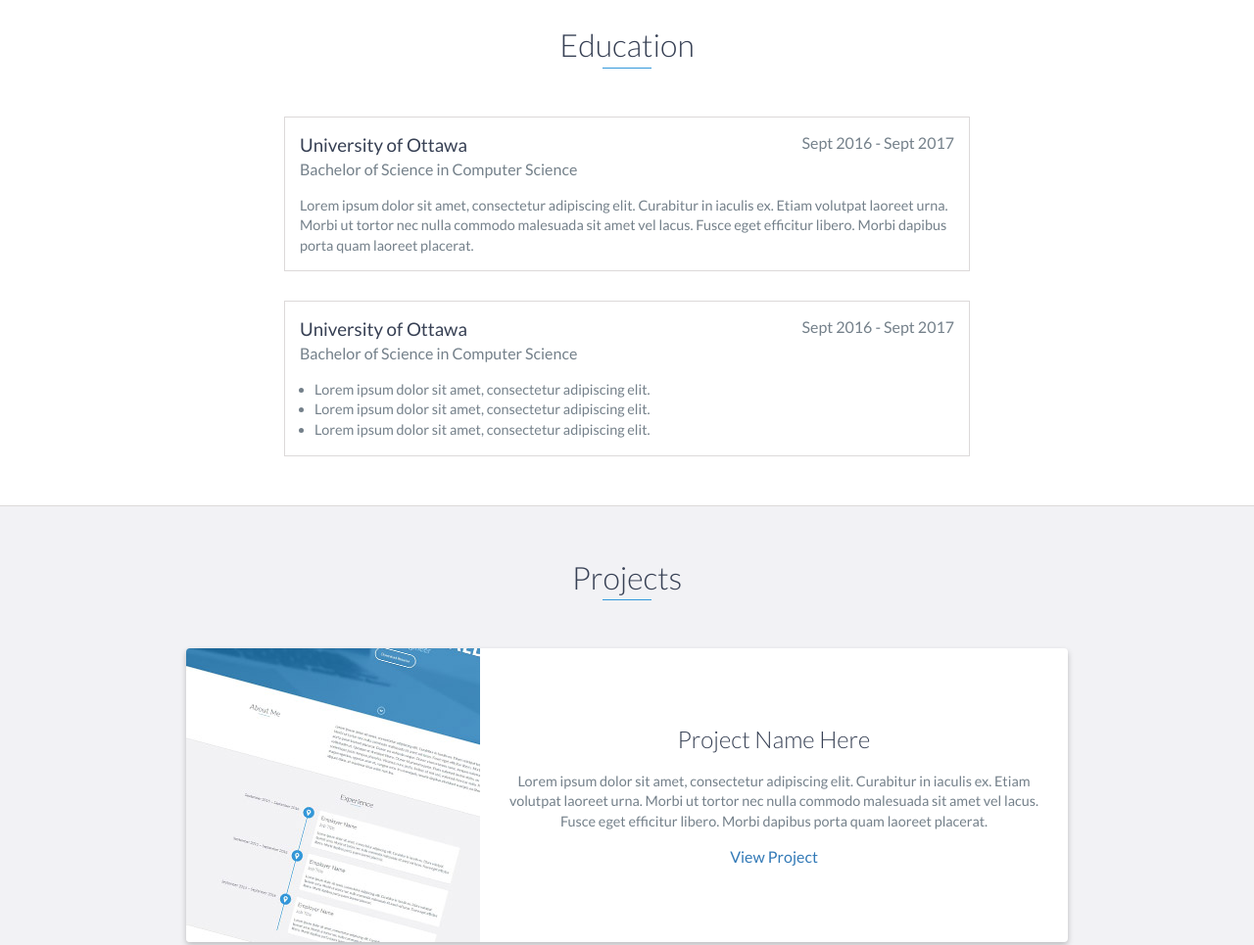
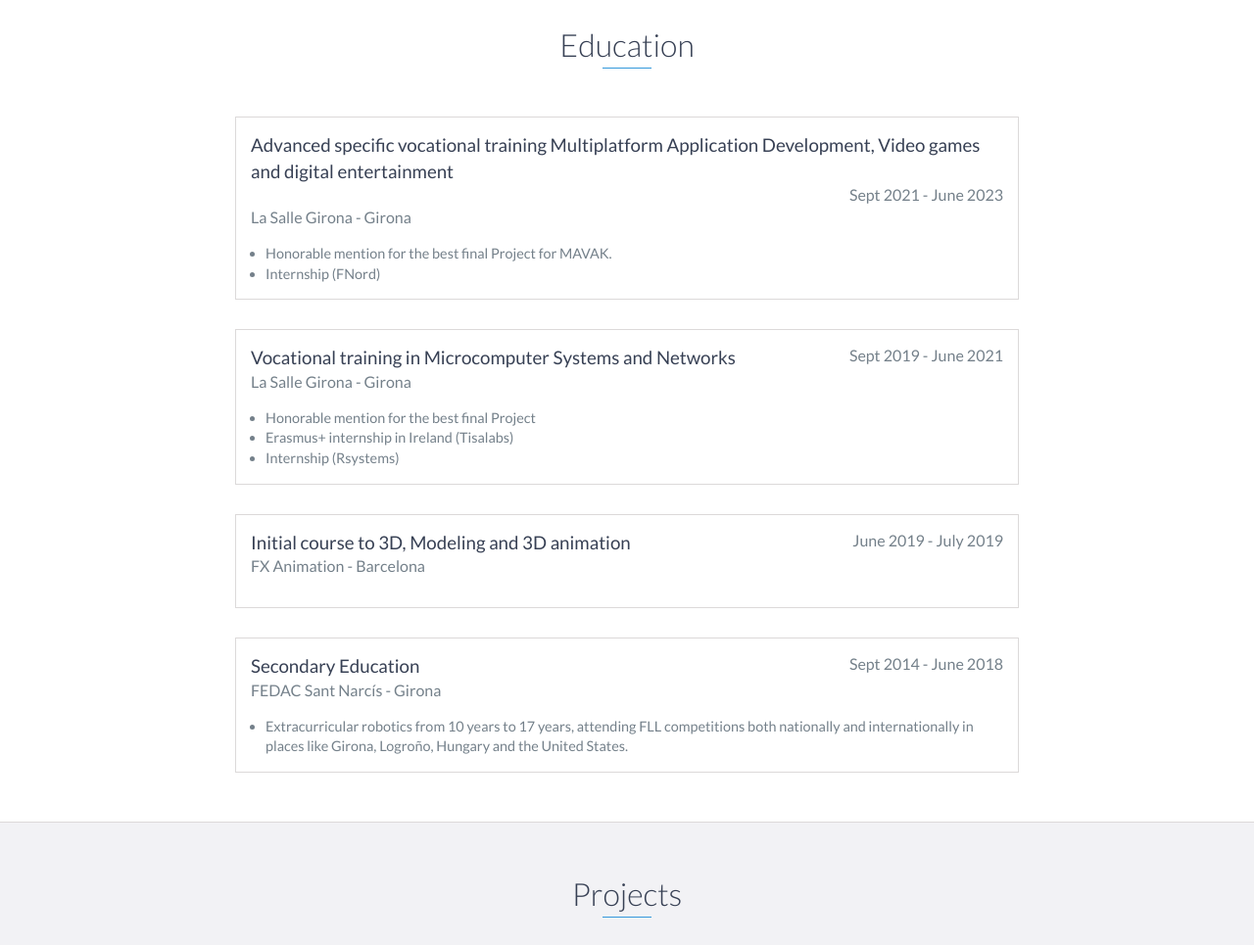
Before and after one commit to GuillemRexach/guillemrexach.github.io, a website: page index.html in a window 1280 px wide. Shown: the part 1900-2865 px from the top of the page at 98% size. Drawn offline with nearby package versions, Linux system fonts and the light colour scheme.

Commit message:
css and index

```diff
--- a/index.html
+++ b/index.html
@@ -115,31 +115,61 @@
     <div id="education">
         <h2 class="heading">Education</h2>
         <div class="education-block">
-            <h3>University of Ottawa</h3>
-            <span class="education-date">Sept 2016 - Sept 2017</span>
-            <h4>Bachelor of Science in Computer Science</h4>
-            <p>
-                Lorem ipsum dolor sit amet, consectetur adipiscing elit. Curabitur in iaculis ex. Etiam volutpat laoreet urna. Morbi ut tortor nec nulla commodo malesuada sit amet vel lacus. Fusce eget efficitur libero. Morbi dapibus porta quam laoreet placerat.
-            </p>
+            <h3>Advanced specific vocational training Multiplatform Application
+                Development, Video games and digital entertainment</h3>
+            <span class="education-date">Sept 2021 - June 2023</span>
+            <h4>La Salle Girona - Girona</h4>
+            <ul>
+                <li>
+                    Honorable mention for the best final Project for MAVAK.
+                </li>
+                <li>
+                    Internship (FNord)
+                </li>
+            </ul>
         </div>
         <!-- End .education-block -->
 
         <div class="education-block">
-            <h3>University of Ottawa</h3>
-            <span class="education-date">Sept 2016 - Sept 2017</span>
-            <h4>Bachelor of Science in Computer Science</h4>
+            <h3>Vocational training in Microcomputer Systems and Networks</h3>
+            <span class="education-date">Sept 2019 - June 2021</span>
+            <h4>La Salle Girona - Girona</h4>
             <ul>
                 <li>
-                    Lorem ipsum dolor sit amet, consectetur adipiscing elit.
+                    Honorable mention for the best final Project
                 </li>
                 <li>
-                    Lorem ipsum dolor sit amet, consectetur adipiscing elit.
+                    Erasmus+ internship in Ireland (Tisalabs)
                 </li>
                 <li>
-                    Lorem ipsum dolor sit amet, consectetur adipiscing elit.
+                    Internship (Rsystems)
                 </li>
             </ul>
         </div>
+
+        <!-- End .education-block -->
+
+        <div class="education-block">
+            <h3>Initial course to 3D, Modeling and 3D animation</h3>
+            <span class="education-date">June 2019 - July 2019</span>
+            <h4>FX Animation - Barcelona</h4>
+        </div>
+
+        <!-- End .education-block -->
+
+        <div class="education-block">
+            <h3>Secondary Education</h3>
+            <span class="education-date">Sept 2014 - June 2018</span>
+            <h4>FEDAC Sant Narcís - Girona</h4>
+            <ul>
+                <li>
+                    Extracurricular robotics from 10 years to 17 years, attending FLL
+                    competitions both nationally and internationally in places like
+                    Girona, Logroño, Hungary and the United States.
+                </li>
+            </ul>
+        </div>
+
         <!-- End .education-block -->
     </div>
     <!-- End #education -->
@@ -203,7 +233,7 @@
     <div id="contact">
         <h2>Get in Touch</h2>
         <div id="contact-form">
-            <form method="POST" action="https://formspree.io/email@email.com">
+            <form method="POST" action="https://formspree.io/f/mdorzenn">
                 <input type="hidden" name="_subject" value="Contact request from personal website" />
                 <input type="email" name="_replyto" placeholder="Your email" required>
                 <textarea name="message" placeholder="Your message" required></textarea>
```
Also changed, not shown: css/styles.css.
